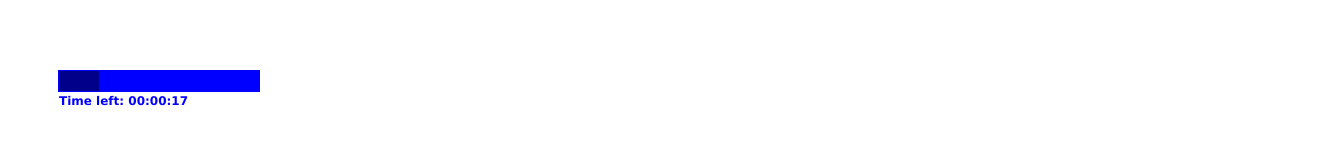
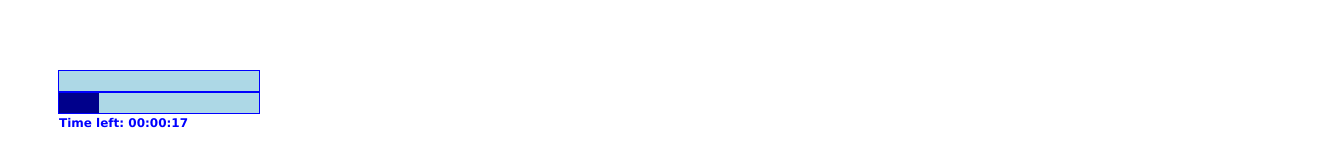
Before and after one commit to MrAndiamo/Countdown_timer, a plain HTML site: page index.html in a window 1280 px wide. Shown: the whole page, 1338 px wide, since content can reach past the window. Drawn offline with nearby package versions, Linux system fonts and the light colour scheme.

Commit message:
trying to get it work simaltanious

```diff
--- a/css/stylesheet.css
+++ b/css/stylesheet.css
@@ -1,31 +1,32 @@
-div#main {
-    width: 100%;
-
-
-}
-
-div#main div#countdown-position {
+body{
     padding-top: 20px;
     padding-left: 50px;
     margin-top: 50px;
-    width: 800px;
-
+    width: 100%;
 }
 
-div#countdown-bar {
+/* Countdown-bar General */
+div.countdown-bar {
     width: 0;
     height: 20px;
     border: 1px solid rgb(233, 8, 8);
     background-color: rgba(189, 184, 184, 0.788);
 }
 
-div#countdown-bar #countdown-bar-loader {
-    background-color: rgba(88, 5, 5, 0.788);
+/* Loader */
+div.countdown-bar div:nth-of-type(1) {
     width: 0;
     height: 100%
 }
 
-div#countdown-timer {
-    width: 300px;
-    height: 20px;
+/* Timer */
+div.countdown-bar div:nth-of-type(2) {
+    width: 100%;
+    height: 100%
 }
+
+
+
+#countdownA {
+    margin-bottom: 20px;
+}
--- a/index.html
+++ b/index.html
@@ -17,24 +17,23 @@
 
 
         <!-- Countdown Timer JS Script -->
-        <script src="js/script.js" type="text/javascript" defer></script>
+        <script src="js/script.js" type="text/javascript"></script>
 
 
     </head>
 
     <body>
-        <!-- Body positioning -->
-        <div id="main">
-            <div id="countdown-position">
 
-                <!-- Countdown timer html -->
-                <div id="countdown-bar">
-                    <div id="countdown-bar-loader"></div>
-                    <div id="countdown-timer"></div>
-                </div>
+        <!-- Countdown timer html -->
+        <div class="countdown-bar" id="CountdownA">
+            <div></div>
+            <div></div>
+        </div>
 
-
-            </div>
+        <!-- Countdown timer html -->
+        <div class="countdown-bar" id="CountdownB">
+            <div></div>
+            <div></div>
         </div>
 
 
--- a/js/script.js
+++ b/js/script.js
@@ -1,38 +1,39 @@
 /**
- * SET YOUR CONFIG HERE
+ * Config Settings
  */
 function config() {
 
     var $config = [];
 
-    // General
-    $config['loadingBar_id'] = 'countdown-bar';
-    $config['loadingBarloader_id'] = 'countdown-bar-loader';
-    $config['loading_timer_id'] = 'countdown-timer';
 
-    $config['endtime_message'] = 'Timer expired!';
+    /**
+     * Default General Settings
+     * @todo: get these ID's from the elements starting with class countdown-bar)
+     *
+     */
+    $loadingBars = 'countdown-bar';
+
+    // Countdown Loading Bar
+    $loadingBars_width = 200;
+    $loadingBars_height = 20;
+    $loadingBars_border_color = 'blue';
+    $loadingBars_color =  'darkblue';
+    $loadingBars_background_color =  'lightblue';
+    $config.finished_message = '';
+
+    // Countdown Timer
+    $config.timer_color = 'blue';
+    $config.timer_font_weight = 700;
+    $config.timer_font = 'Verdana';
+    $config.timer_font_size = 12;
+    $config.endtime_message = 'Timer expired!';
 
 
-    // Countdown bar
-    $config['loadingBar_width'] = 200;
-    $config['loadingBar_height'] = 20;
-
-    $config['loadingBar_border_color'] = 'blue';
-    $config['loadingBar_color'] =  'darkblue';
-    $config['loadingBar_background_color'] =  'blue';
-    $config['finished_message'] = '';
-
-    // Countdown timer font
-    $config['timer_color'] = 'blue';
-    $config['timer_font_weight'] = 700;
-    $config['timer_font'] = 'Verdana';
-    $config['timer_font_size'] = 12;
-
     // DEFAULT TIME IS 20 SECONDS
-    $config['days_add'] = 0;
-    $config['hours_add'] = 0;
-    $config['minutes_add'] = 0;
-    $config['seconds_add'] = 20;
+    $config.days_add = 0;
+    $config.hours_add = 0;
+    $config.minutes_add = 0;
+    $config.seconds_add = 20;
 
     return $config;
 }
@@ -47,14 +48,30 @@ function countdownTimer() {
 
     $config = this.config();
 
+
+    $loadingBars = $('.countdown-bar');
+
+    // foreach through the loadingbars
+
+    $.each($('.countdown-bar'), function( index, value ) {
+        console.log('show shit' + index);
+
+
+        $loadingBars_loader = $($loadingBars[index]).children('div')[0];
+        $loadingBars_timer = $($loadingBars[index]).children('div')[1];
+
+        $($loadingBars).css('width', $loadingBars_width);
+        $($loadingBars).css('height', $loadingBars_height);
+        $($loadingBars).css('background-color', $loadingBars_background_color);
+
+    });
+
+
+
     //set bar-settings
-    $("#" + $config.loadingBar_id).css('width', $config.loadingBar_width);
-    $("#" + $config.loadingBar_id).css('height', $config.loadingBar_height);
-    $("#" + $config.loadingBar_id).css('background-color', $config.loadingBar_background_color);
-    $("#" + $config.loadingBarloader_id).css('background-color', $config.loadingBar_color);
+    $($loadingBars_loader).css('background-color', $loadingBars_color);
 
-    $("#" + $config.loadingBar_id).css('border-color', $config.loadingBar_border_color);
-
+    $($loadingBars).css('border-color', $loadingBars_border_color);
 
 
     // Set the date we're counting down to
@@ -75,7 +92,7 @@ function countdownTimer() {
     $distance = $countDownDate - $now;
 
     // Calculate loadingBar_part width per second
-    $distance_loadingBar_part =  (($config.loadingBar_width / ($distance - 1000)) * 1000);
+    $distance_loadingBar_part =  (($loadingBars_width / ($distance - 1000)) * 1000);
     $distance_loadingBar_part = Math.ceil($distance_loadingBar_part * 100) / 100;
 
     if($timerLocation == 'top') {
@@ -117,22 +134,20 @@ function countdownTimer() {
             $distance = 0;
         }
 
-        if($countdownBarWidth < $config.loadingBar_width) {
+        if($countdownBarWidth < $loadingBars_width) {
             // Update the timer div HTML contents to the new time
             $timerHtml = $timerHtmlStart + 'Time left: ' + $timer + $timerHtmlEnd;
-            $("#" + $config.loading_timer_id).html($timerHtml);
-
+            $($loadingBars_timer).html($timerHtml);
 
             // Make this a function so it both loads simultanious?
-            $("#" + $config.loadingBar_id + ' #countdown-bar-loader').animate({ width: $countdownBarWidth + 'px' }, 500);
-
+            $($loadingBars_loader).animate({ width: $countdownBarWidth + 'px' }, 500);
 
         } else {
-            $("#" + $config.loadingBar_id + ' #countdown-bar-loader').animate({ width: '100%' }, 500);
+            $($loadingBars_loader).animate({ width: '100%' }, 500);
             clearInterval($countdownInterval);
 
             $timerHtml = $timerHtmlStart + $config.endtime_message + $timerHtmlEnd;
-            $("#" + $config.loading_timer_id).html($timerHtml);
+            $($loadingBars_timer).html($timerHtml);
         }
 
 
```
